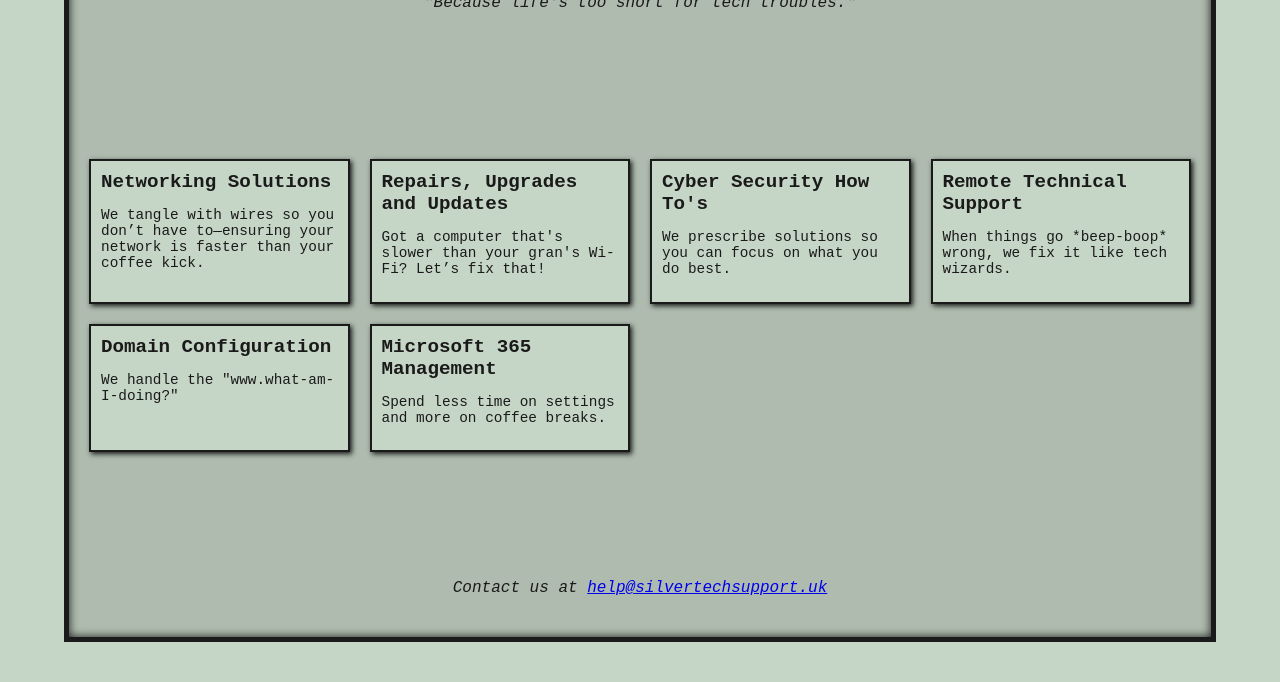
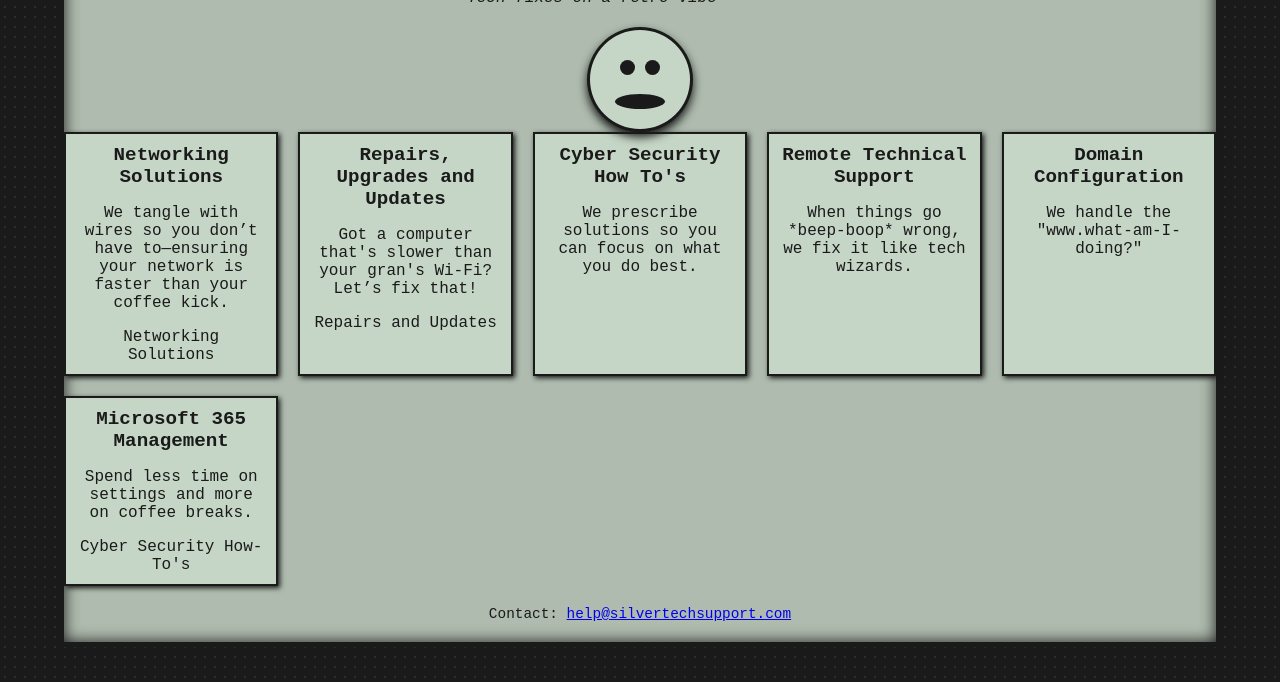
Before and after one commit to silvertechnat/SilverTechRepo, a plain HTML site: page index.html in a window 1280 px wide. Shown: the part 118-800 px from the top of the page. Drawn offline with Linux system fonts and the light colour scheme.

Commit message:
Update index.html

```diff
--- a/index.html
+++ b/index.html
@@ -3,67 +3,160 @@
 <head>
     <meta charset="UTF-8">
     <meta name="viewport" content="width=device-width, initial-scale=1.0">
-    <title>Silver Tech Support - Psion Style</title>
+    <title>Silver Tech Support - PDA Style</title>
     <style>
         /* General body styling */
         body {
-            font-family: "Courier New", Courier, monospace;
-            background-color: #C6D6C6; /* Light transreflective green */
-            color: #1A1A1A; /* Dark black text */
             margin: 0;
             padding: 0;
+            font-family: "Courier New", Courier, monospace;
+            background-color: #1A1A1A; /* Dark grey/black for the plastic casing */
+            color: #1A1A1A;
             display: flex;
             align-items: center;
             justify-content: center;
             height: 100vh;
+            overflow: hidden;
         }
 
-        /* Full-page border styling */
+        /* Dimpled texture for PDA plastic casing */
+        body::before {
+            content: '';
+            position: absolute;
+            top: 0;
+            left: 0;
+            width: 100%;
+            height: 100%;
+            background-image: radial-gradient(#333 1px, #1A1A1A 1px);
+            background-size: 10px 10px;
+            opacity: 0.7;
+            z-index: 0;
+        }
+
+        /* Full-page wrapper */
         .wrapper {
+            position: relative;
             width: 90%;
             height: 90%;
-            border: 5px solid #1A1A1A; /* Dark border to frame the page */
-            box-shadow: inset 0 0 10px #1A1A1A;
-            background-color: #AEBBAE; /* Slightly darker green for the main panel */
+            background-color: #AEBBAE; /* LCD-style green */
+            border: 5px solid #1A1A1A; /* Frame border */
+            box-shadow: inset 0 0 15px #1A1A1A;
             display: flex;
             flex-direction: column;
+            justify-content: space-between;
             align-items: center;
-            justify-content: space-between;
-            padding: 20px;
-            box-sizing: border-box;
+            z-index: 1;
         }
 
-        /* Header style */
+        /* Logo styling in the top-right corner */
+        .logo {
+            position: absolute;
+            top: 10px;
+            right: 20px;
+            font-family: "Segoe UI", sans-serif;
+            font-size: 1.2em;
+            color: #C6C6C6;
+        }
+
+        /* Header */
         .header {
             font-size: 2em;
             font-weight: bold;
-            text-align: center;
-            margin-bottom: 10px;
+            margin: 20px 0 10px;
         }
 
         .sub-header {
             font-size: 1em;
             font-style: italic;
-            text-align: center;
             margin-bottom: 20px;
         }
 
-        /* Service card grid */
+        /* Emoji styling */
+        .emoji-container {
+            position: relative;
+            display: flex;
+            justify-content: center;
+            align-items: center;
+            width: 100px;
+            height: 100px;
+            background-color: #C6D6C6;
+            border: 3px solid #1A1A1A;
+            border-radius: 50%;
+            box-shadow: 0 5px 10px #1A1A1A;
+        }
+
+        .emoji-face {
+            position: relative;
+            font-size: 50px;
+        }
+
+        .emoji-eye {
+            position: absolute;
+            width: 15px;
+            height: 15px;
+            background-color: #1A1A1A;
+            border-radius: 50%;
+        }
+
+        .eye-left {
+            top: 30%;
+            left: 30%;
+        }
+
+        .eye-right {
+            top: 30%;
+            right: 30%;
+        }
+
+        .emoji-mouth {
+            position: absolute;
+            bottom: 20%;
+            left: 25%;
+            width: 50%;
+            height: 15px;
+            background-color: #1A1A1A;
+            border-radius: 50%;
+        }
+
+        /* Emoji hover reactions */
+        .emoji-container:hover .emoji-mouth {
+            height: 20px;
+            background-color: red;
+        }
+
+        /* Tongue out on top mouse */
+        .tongue {
+            display: none;
+            position: absolute;
+            bottom: -10px;
+            left: 45%;
+            width: 10px;
+            height: 30px;
+            background-color: red;
+            border-radius: 50%;
+        }
+
+        .emoji-container.mouse-top .tongue {
+            display: block;
+        }
+
+        /* Service cards */
         .service-cards {
             display: grid;
-            grid-template-columns: repeat(auto-fit, minmax(250px, 1fr));
+            grid-template-columns: repeat(auto-fit, minmax(200px, 1fr));
             gap: 20px;
             width: 100%;
+            padding: 0 20px;
         }
 
-        /* Service card styling */
         .service-card {
+            padding: 10px;
             border: 2px solid #1A1A1A;
             background-color: #C6D6C6;
-            padding: 10px;
             box-shadow: 2px 2px 5px #1A1A1A;
+            text-align: center;
+            transition: transform 0.2s;
             cursor: pointer;
-            transition: transform 0.2s;
         }
 
         .service-card:hover {
@@ -76,8 +169,10 @@
             margin: 0 0 10px;
         }
 
-        .service-card p {
+        /* Footer */
+        .footer {
             font-size: 0.9em;
+            margin: 20px 0;
         }
 
         /* Popup styling */
@@ -87,10 +182,13 @@
             top: 50%;
             left: 50%;
             transform: translate(-50%, -50%);
+            width: 80%;
+            max-width: 600px;
             background-color: #AEBBAE;
             color: #1A1A1A;
             border: 3px solid #1A1A1A;
             padding: 20px;
+            box-shadow: 0 5px 10px #1A1A1A;
             z-index: 1000;
             width: 80%;
             max-width: 600px;
@@ -115,8 +213,8 @@
         .popup button {
             align-self: flex-end;
             padding: 5px 10px;
+            background-color: #C6D6C6;
             border: 2px solid #1A1A1A;
-            background-color: #C6D6C6;
             cursor: pointer;
         }
 
@@ -139,21 +237,34 @@
 </head>
 <body>
     <div class="wrapper">
-        <!-- Header Section -->
+        <!-- Logo -->
+        <div class="logo">Silver Tech Support</div>
+
+        <!-- Header -->
         <div>
             <div class="header">Silver Tech Support</div>
-            <div class="sub-header">"Because life's too short for tech troubles."</div>
+            <div class="sub-header">"Tech fixes on a retro vibe"</div>
         </div>
 
-        <!-- Service Cards Section -->
+        <!-- Emoji with eye tracking -->
+        <div class="emoji-container" id="emoji">
+            <div class="emoji-eye eye-left" id="eye-left"></div>
+            <div class="emoji-eye eye-right" id="eye-right"></div>
+            <div class="emoji-mouth"></div>
+            <div class="tongue"></div>
+        </div>
+
+        <!-- Service Cards -->
         <div class="service-cards">
             <div class="service-card" onclick="showPopup('networking')">
                 <h3>Networking Solutions</h3>
                 <p>We tangle with wires so you don’t have to—ensuring your network is faster than your coffee kick.</p>
+                Networking Solutions
             </div>
             <div class="service-card" onclick="showPopup('repairs')">
                 <h3>Repairs, Upgrades and Updates</h3>
                 <p>Got a computer that's slower than your gran's Wi-Fi? Let’s fix that!</p>
+                Repairs and Updates
             </div>
             <div class="service-card" onclick="showPopup('cybersecurity')">
                 <h3>Cyber Security How To's</h3>
@@ -170,13 +281,12 @@
             <div class="service-card" onclick="showPopup('microsoft')">
                 <h3>Microsoft 365 Management</h3>
                 <p>Spend less time on settings and more on coffee breaks.</p>
+                Cyber Security How-To's
             </div>
         </div>
 
-        <!-- Footer Section -->
-        <div>
-            <div class="sub-header">Contact us at <a href="mailto:help@silvertechsupport.uk">help@silvertechsupport.uk</a></div>
-        </div>
+        <!-- Footer -->
+        <div class="footer">Contact: <a href="mailto:help@silvertechsupport.com">help@silvertechsupport.com</a></div>
     </div>
 
     <!-- Popup -->
@@ -214,6 +324,11 @@
                 default:
                     content = `<p>Service details not found.</p>`;
             }
+        // Eye tracking
+        const emoji = document.getElementById('emoji');
+        const eyeLeft = document.getElementById('eye-left');
+        const eyeRight = document.getElementById('eye-right');
+        const mouth = document.querySelector('.emoji-mouth');
 
             popup.innerHTML = `
                 <div class="popup-content">
@@ -223,6 +338,10 @@
             popup.style.display = 'block';
             overlay.style.display = 'block';
         }
+        document.addEventListener('mousemove', (e) => {
+            const rect = emoji.getBoundingClientRect();
+            const centerX = rect.left + rect.width / 2;
+            const centerY = rect.top + rect.height / 2;
 
         function closePopup() {
             const popup = document.getElementById('popup-container');
@@ -230,6 +349,19 @@
             popup.style.display = 'none';
             overlay.style.display = 'none';
         }
+            const angleX = (e.clientX - centerX) / rect.width * 30;
+            const angleY = (e.clientY - centerY) / rect.height * 30;
+
+            eyeLeft.style.transform = `translate(${angleX}px, ${angleY}px)`;
+            eyeRight.style.transform = `translate(${angleX}px, ${angleY}px)`;
+
+            // Tongue toggle
+            if (e.clientY < rect.top) {
+                emoji.classList.add('mouse-top');
+            } else {
+                emoji.classList.remove('mouse-top');
+            }
+        });
     </script>
 </body>
 </html>
```
